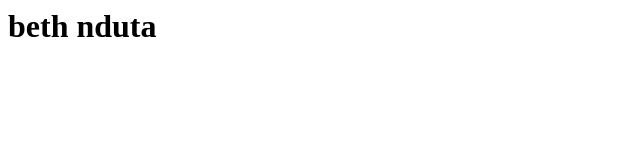
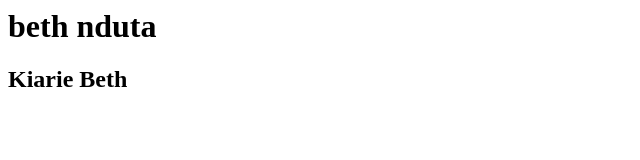
Before and after one commit to bethnduta/myappsample, a plain HTML site: page index.html in a window 1280 px wide. Shown: the whole page, without its empty margins (0-640 px from the left). Drawn offline with Linux system fonts and the light colour scheme.

Commit message:
initial commit

```diff
--- a/index.html
+++ b/index.html
@@ -7,5 +7,6 @@
 </head>
 <body>
     <h1>beth nduta</h1>
+    <h2>Kiarie Beth</h2>
 </body>
 </html>
```
